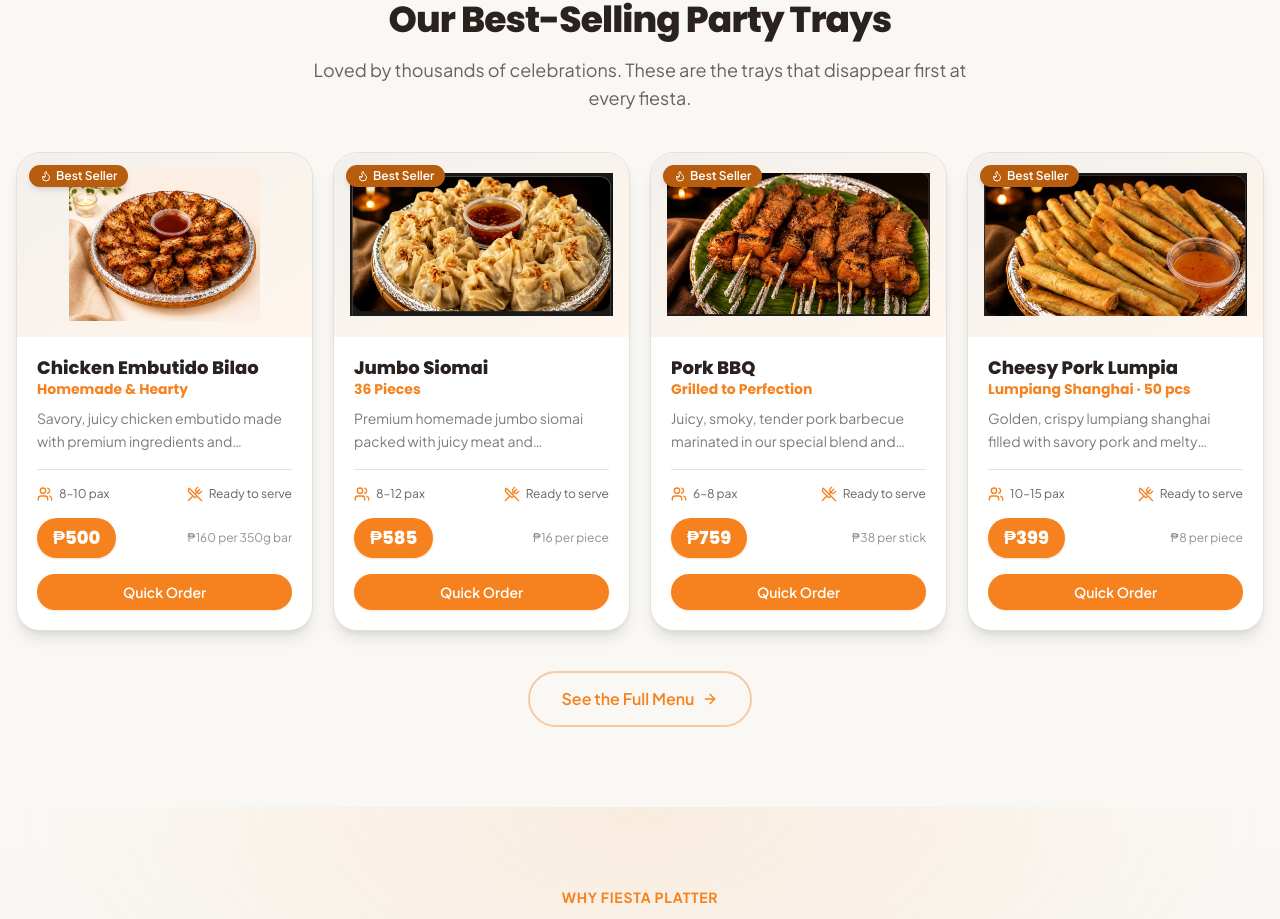
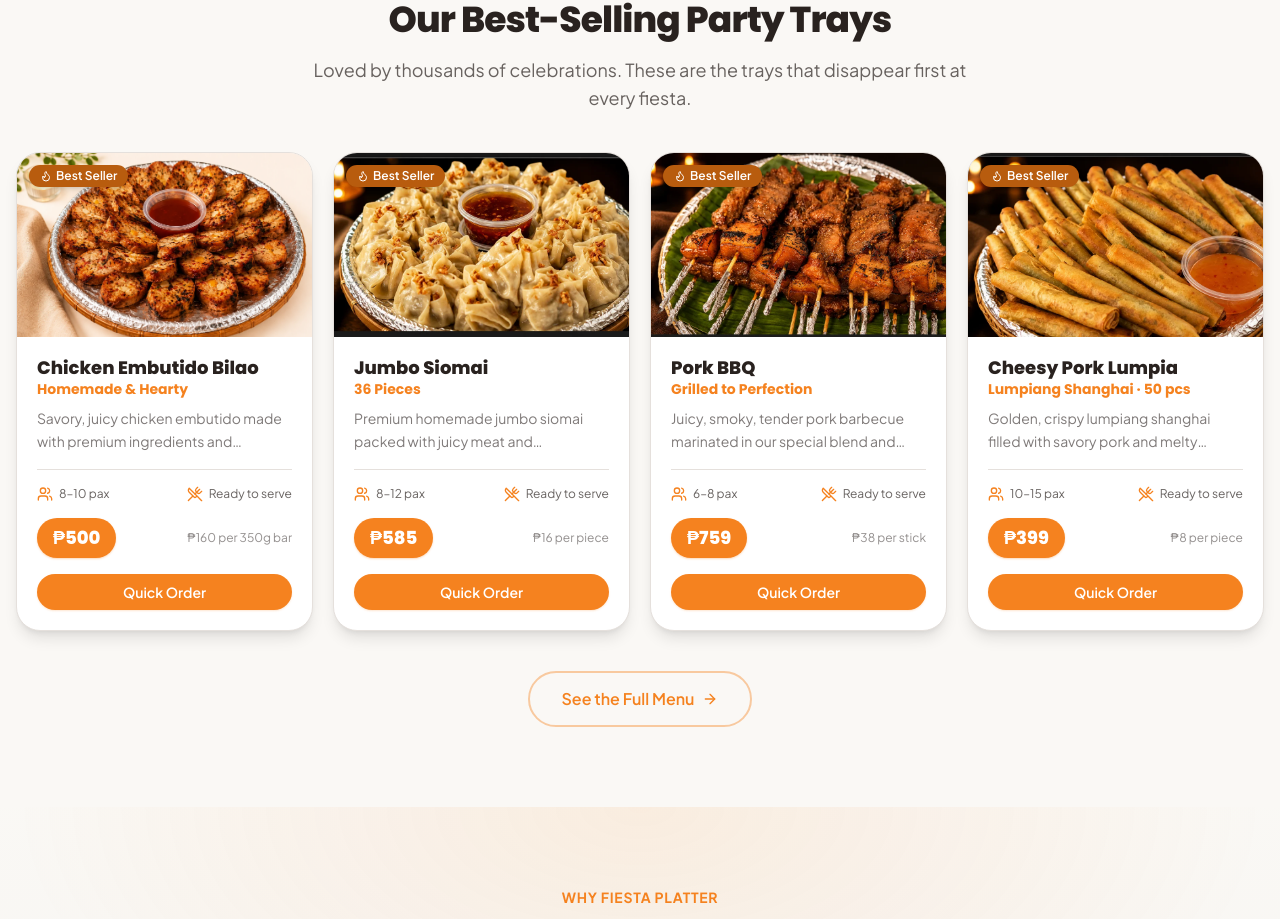
Before and after one commit to besogolbb/fiestaplatter, a Next.js app: page / in a window 1280 px wide. Shown: the part 1178-2097 px from the top of the page. Built offline with nearby package versions, Linux system fonts and the light colour scheme; no server answers.

Commit message:
Menu product cards: full-bleed photo, matching bundle cards
Same object-cover fix applied to ProductCard, used on the landing page
Best Sellers section and the /menu page.

```diff
--- a/src/components/shared/product-card.tsx
+++ b/src/components/shared/product-card.tsx
@@ -25,7 +25,7 @@ export function ProductCard({ item, priority = false }: ProductCardProps) {
           alt={item.imageAlt}
           fill
           sizes="(max-width: 640px) 100vw, (max-width: 1024px) 50vw, 25vw"
-          className="object-contain p-4 transition-transform duration-500 group-hover:scale-105"
+          className="object-cover transition-transform duration-500 group-hover:scale-105"
           priority={priority}
         />
         <div className="absolute left-3 top-3 flex flex-col gap-1.5">
```
